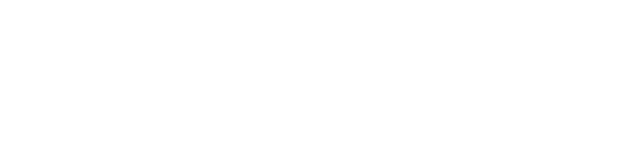
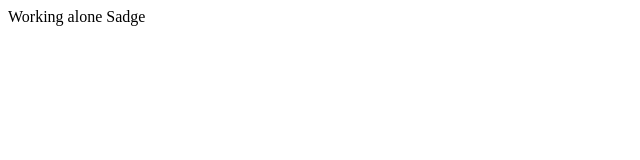
Before and after one commit to nathen7/INST377-Assignment2, a website: page public/index.html in a window 1280 px wide. Shown: the whole page, without its empty margins (0-640 px from the left). Drawn offline with Linux system fonts and the light colour scheme.

Commit message:
Update index.html

```diff
--- a/public/index.html
+++ b/public/index.html
@@ -5,6 +5,6 @@
     <title>Assignment 2 for Nathan Huang and Nathan Huang only :(</title>
 </head>
 <body>
-
+    Working alone Sadge
 </body>
 </html>
```
